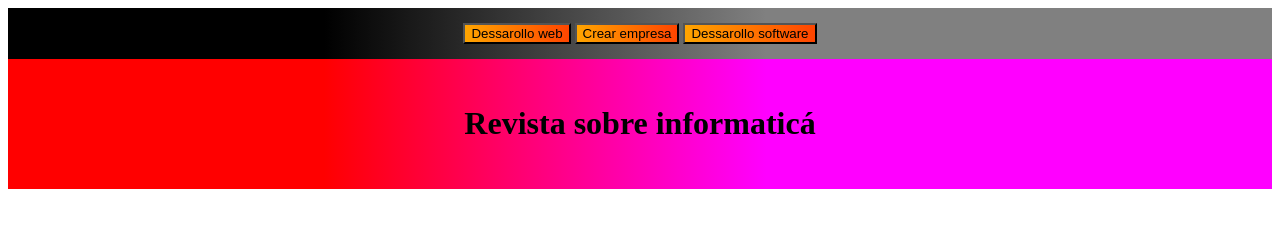
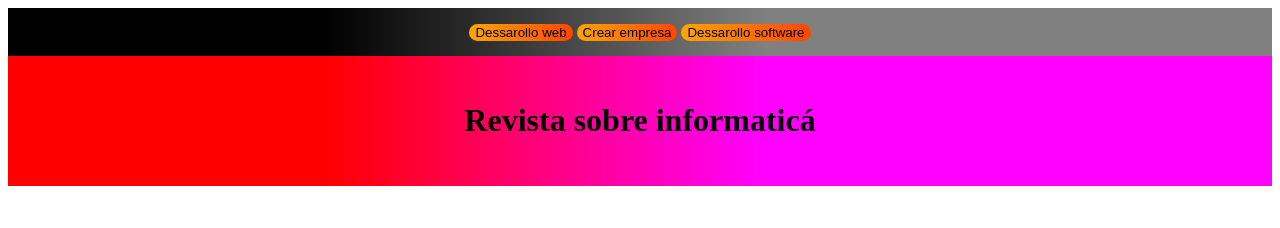
Before and after one commit to maelgruand1/cloneInteresante, a plain HTML site: page index.html in a window 1280 px wide. Drawn offline with Linux system fonts and the light colour scheme.

Commit message:
Adding button stile

```diff
--- a/style.css
+++ b/style.css
@@ -15,6 +15,8 @@ div.menu{
 .menu button{
     color: black;
     background: linear-gradient(to right, orange, orangered);
+    border: solid 0px;
+    border-radius: 230px;
 }
 .menu button:hover{
     color: white;
```
